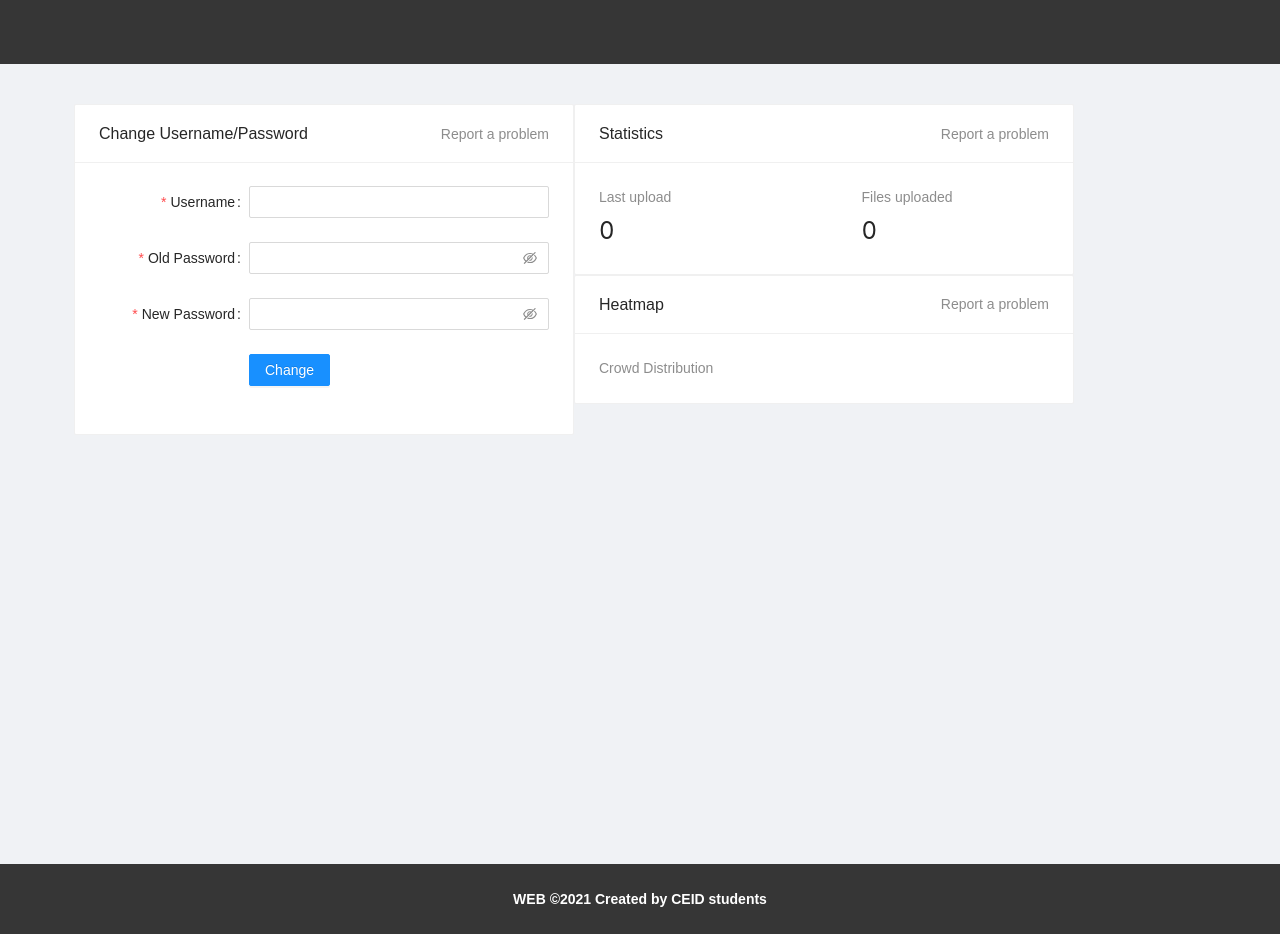
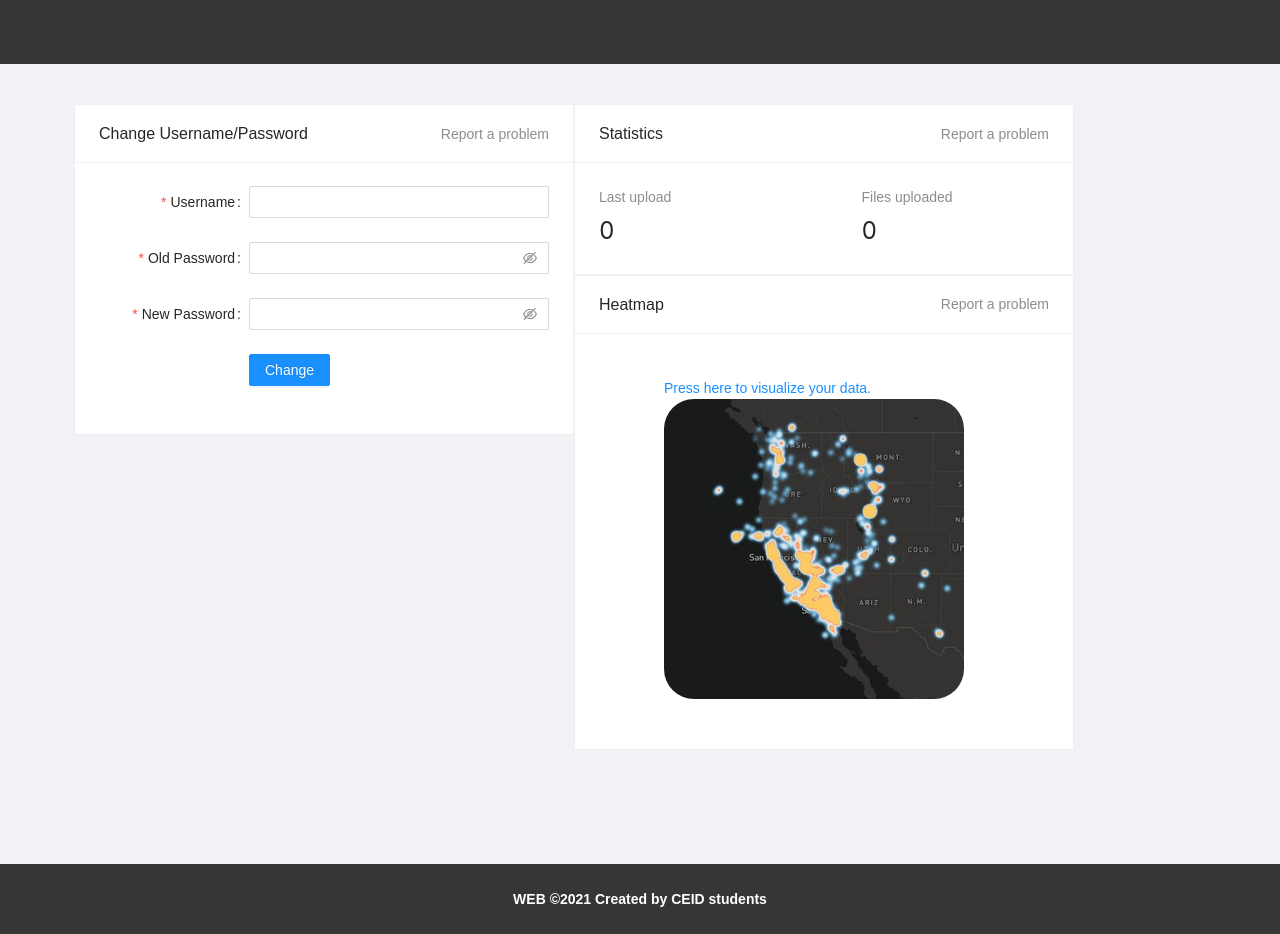
Before and after one commit to sphantom99/www, a Next.js app: page /user/1 in a window 1280 px wide. Built offline with nearby package versions, Linux system fonts and the light colour scheme; no server answers.

Commit message:
added image to map in user page

```diff
--- a/pages/user/[id].js
+++ b/pages/user/[id].js
@@ -2,11 +2,13 @@
 /* eslint-disable react/jsx-props-no-spreading */
 import React from 'react';
 import {
-  Card, Row, Col, Form, Input, Button, Statistic, notification,
+  Card, Row, Col, Form, Input, Button, Statistic, notification, Typography,
 } from 'antd';
-import Link from 'next/link';
 import cookie from 'js-cookie';
 import axios from 'axios';
+import Image from 'next/image';
+
+const { Link } = Typography;
 
 export async function getServerSideProps(context) {
   const username = context.params.id;
@@ -46,7 +48,12 @@ export async function getServerSideProps(context) {
     },
   };
 }
-
+const content = {
+  marginTop: '100px',
+  width: '80%',
+  margin: '0 auto',
+  padding: '20px',
+};
 export default function User(props) {
   const { stats, info } = props;
   console.log(info);
@@ -168,8 +175,21 @@ export default function User(props) {
               </Col>
             </Row>
           </Card>
-          <Card title="Heatmap" extra={<a href="/user">Report a problem</a>} style={{ width: 500 }}>
-            <Link href="/heatmap">Crowd Distribution</Link>
+          <Card title="Heatmap" extra={<a href="/reportProblem">Report a problem</a>} style={{ width: 500 }}>
+            <div style={content}>
+              <Link href="/heatmap">
+                Press here to visualize your data.
+                <a href="/heatmap">
+                  <Image
+                    src="/mapHeatmap.jpg"
+                    className="logo"
+                    height="300"
+                    width="300"
+                    alt="Picture of the author"
+                  />
+                </a>
+              </Link>
+            </div>
           </Card>
         </Col>
       </Row>
```
Also changed, not shown: public/mapHeatmap.jpg (added).
